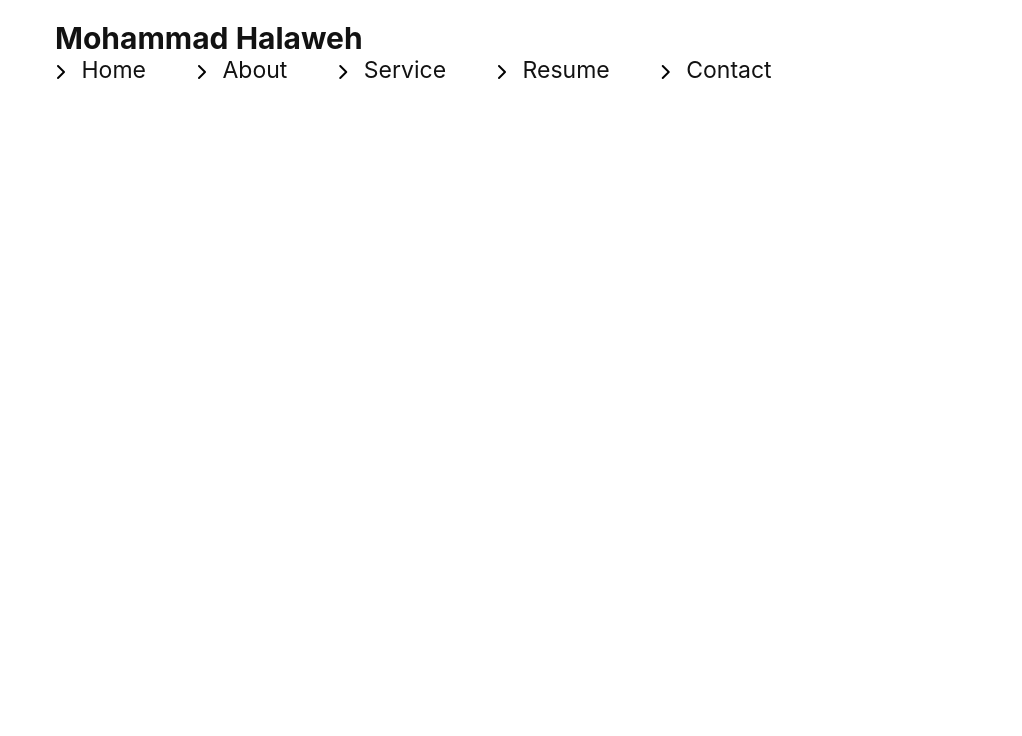
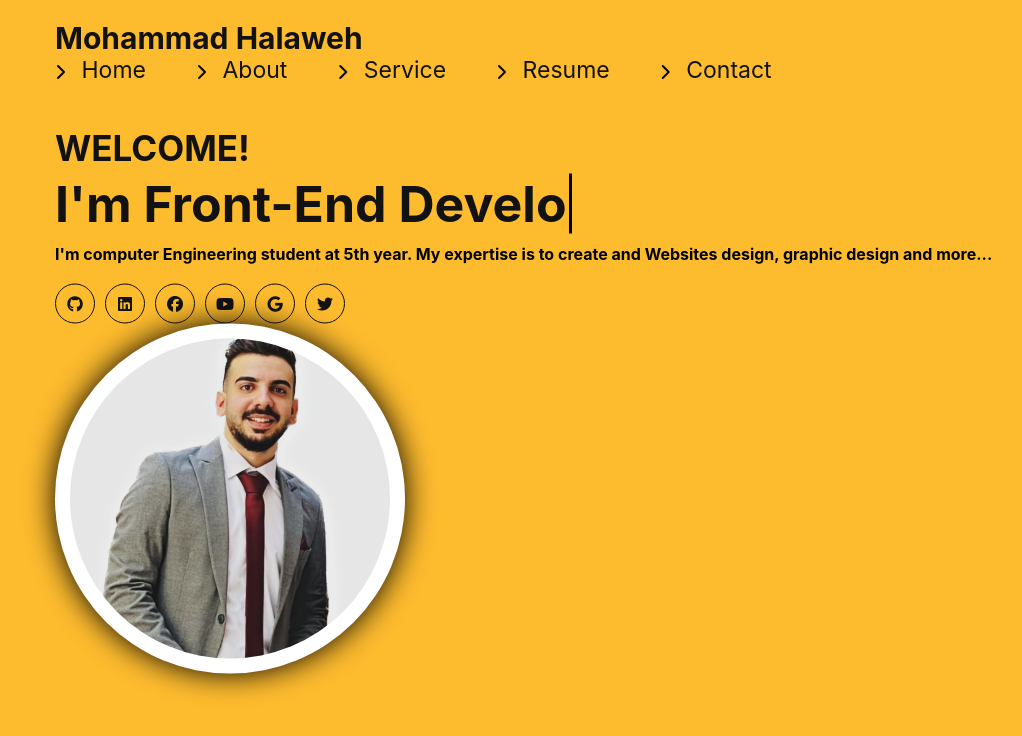
Before and after one commit to MohammadHalaweh7/Responsive-React-Protfolio, a React (Create React App) app: page / in a window 1280 px wide. Shown: the top 736 px of the page, without its empty margins (105-1127 px from the left). Built offline with nearby package versions, Linux system fonts and the light colour scheme.

Commit message:
Header Component

```diff
--- a/src/App.js
+++ b/src/App.js
@@ -1,9 +1,11 @@
 import "./App.css";
 import Navbar from "./components/Navbar/Navbar";
+import Header from "./components/Header/Header";
 function App() {
   return (
     <div className="App">
       <Navbar />
+      <Header />
     </div>
   );
 }
--- /dev/null
+++ b/src/components/Header/Header.jsx
@@ -0,0 +1,37 @@
+import React from 'react'
+import style from './Header.module.css'
+export default function Header() {
+  return (
+<header>
+<div className="container">
+  <div className={`${style['header-content']} flexBox centerDiv`}>
+    <div className={`${style['header-details']}`}>
+      <h2>welcome!</h2>
+      <h1 data-text="I'm Front-End Developer">I'm Front-End Developer</h1>
+      <h4>I'm computer Engineering student at 5th year. My expertise is to create and
+        Websites design, graphic design and more...</h4>
+      <ul className={`${style['header-icon']} flexBox`}>
+        <li className={`${style['icon']}`}><a href="https://github.com/MohammadHalaweh7"><i className="fab fa-github" aria-hidden="true" /></a></li>
+        <li className={`${style['icon']}`}><a href="https://www.linkedin.com/in/mohammad-halaweh-851110231/"><i className="fab fa-linkedin" aria-hidden="true" /></a></li>
+        <li className={`${style['icon']}`}><a href="https://www.facebook.com/mohammad.halaweh.526"><i className="fab fa-facebook" aria-hidden="true" /></a></li>
+        <li className={`${style['icon']}`}><a href="https://www.youtube.com/channel/UC3gf4o1mZEBIuLFCLPDGRYQ"><i className="fab fa-youtube" aria-hidden="true" /></a></li>
+        <li className={`${style['icon']}`}><a href="#"><i className="fab fa-google" aria-hidden="true" /></a></li>
+        <li className={`${style['icon']}`}><a href="#"><i className="fab fa-twitter" aria-hidden="true" /></a></li>
+      </ul>
+    </div>
+    <div className={`${style['header-image']} flexBox`}>
+      <div className={`${style['image']}`}>
+        <div className={`${style['coption']} flexBox`}>
+          <h2>mohammad halaweh</h2>
+          <p>front-end developer</p>
+        </div>
+      </div>
+    </div>
+  </div>
+</div>
+</header>
+
+
+
+  )
+}
--- /dev/null
+++ b/src/components/Header/Header.module.css
@@ -0,0 +1,186 @@
+@keyframes title-animation {
+
+    0%,
+    10%,
+    100% {
+        width: 0;
+    }
+
+    70%,
+    90% {
+        width: 100%;
+    }
+}
+
+@keyframes left-animation {
+    0% {
+        transform: translateX(-100%);
+    }
+
+    100% {
+        transform: translateX(0%);
+    }
+}
+
+@keyframes right-animation {
+    0% {
+        transform: translateX(100%);
+    }
+
+    100% {
+        transform: translateX(0%);
+    }
+}
+
+/* --------------------------------------------------------- */
+header {
+    background-color: var(--main-color);
+    height: 100vh;
+}
+.header-content {
+    width: 75%;
+    justify-content: space-between;
+}
+
+
+.header-details {
+    animation: left-animation 2s;
+}
+
+.header-details h2 {
+    color: var(--text-color);
+    font-size: 35px;
+    text-transform: uppercase;
+    margin-bottom: 5px;
+    text-align: start;
+}
+
+.header-details h1 {
+    color: transparent;
+    font-size: 50px;
+    margin-bottom: 10px;
+    /* -webkit-text-stroke: 0.5px black; */
+    position: relative;
+    width: fit-content;
+}
+
+.header-details h1::before {
+    content: attr(data-text);
+    position: absolute;
+    top: 0;
+    left: 0px;
+    width: 0;
+    color: var(--text-color);
+    /* -webkit-text-stroke: 0.1px black; */
+    border-right: 3px solid black;
+    overflow: hidden;
+    white-space: nowrap;
+    animation: title-animation 6s linear infinite;
+}
+
+.header-icon {
+    column-gap: 10px;
+    margin-top: 20px;
+    justify-content: start;
+}
+
+.icon {
+    width: 40px;
+    height: 40px;
+    border-radius: 50%;
+    border: solid 1px var(--text-color);
+
+
+    display: flex;
+    justify-content: center;
+    align-items: center;
+
+    transition: 0.5s;
+}
+
+.icon i {
+    color: var(--text-color);
+}
+
+.icon:hover i {
+    color: white;
+    transition: 0.5s;
+}
+
+.icon:hover {
+    border-color: white;
+    width: 45px;
+    height: 45px;
+}
+
+/*header img -------------------------------------------------------------------------- */
+.header-image {
+    width: 350px;
+    height: 350px;
+    border-radius: 50%;
+    background-color: white;
+    box-shadow: 0 0 30px black;
+
+    overflow: hidden;
+
+    animation: right-animation 2s;
+}
+
+.image {
+    background-image: url("../../../public/assets/images/header-img.jfif");
+    background-position: center;
+    background-repeat: no-repeat;
+    background-size: 320px;
+    width: 320px;
+    height: 320px;
+    border-radius: 50%;
+
+    transition: all 1s;
+    position: relative;
+}
+
+.coption {
+
+    width: 100%;
+    height: 100%;
+    border-radius: 50%;
+    background-color: rgba(173, 173, 173, 0.5);
+
+    position: absolute;
+    left: 105%;
+    top: 0;
+
+    flex-direction: column;
+
+    overflow: hidden;
+
+    transition: all 1s;
+
+    text-transform: capitalize;
+}
+
+.header-image:hover .coption {
+    left: 0;
+    transform: rotate(360deg);
+}
+
+.coption h2 {
+    font-size: 30px;
+    margin-bottom: 20px;
+    transition: all 1s 2s;
+}
+
+.header-image:hover h2 {
+    left: 0;
+}
+
+.coption p {
+    font-size: 20px;
+    position: relative;
+    left: 100%;
+    transition: all 1s 1s;
+}
+
+.header-image:hover p {
+    left: 0;
+}
```
